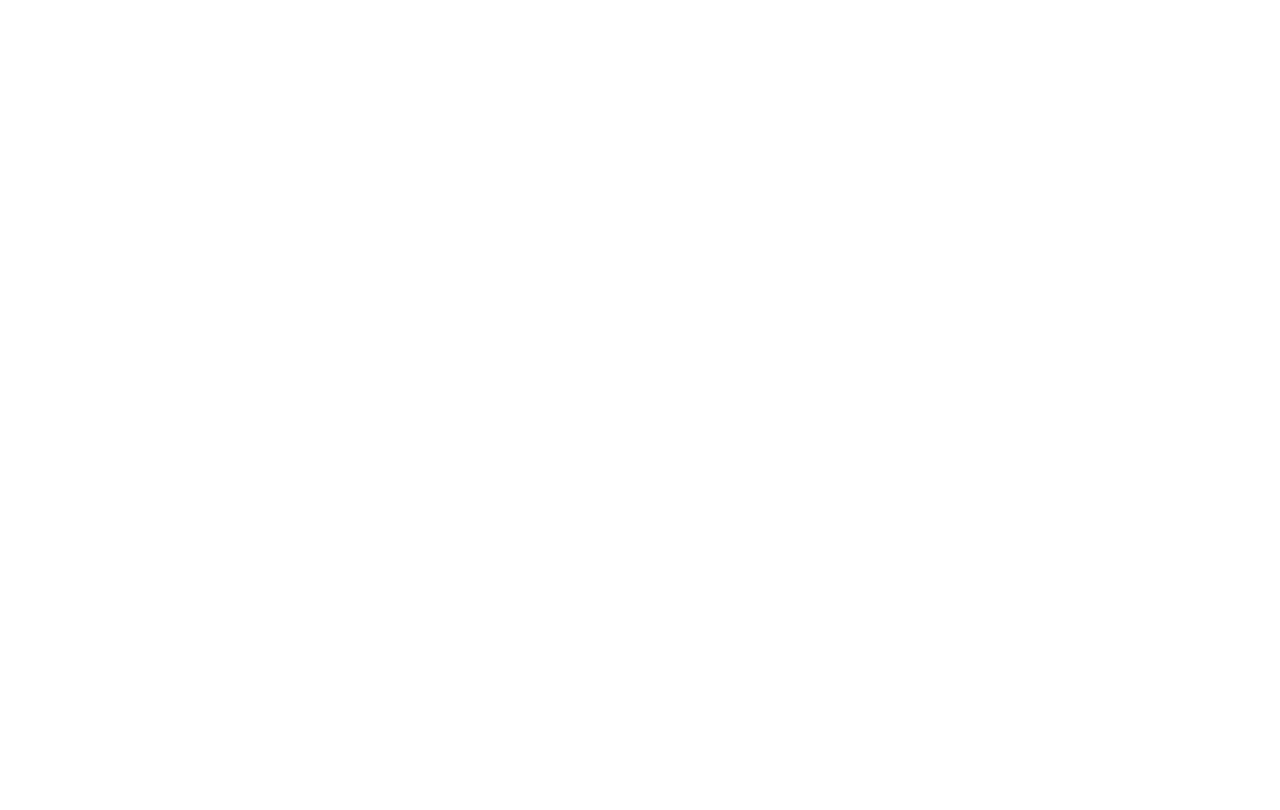
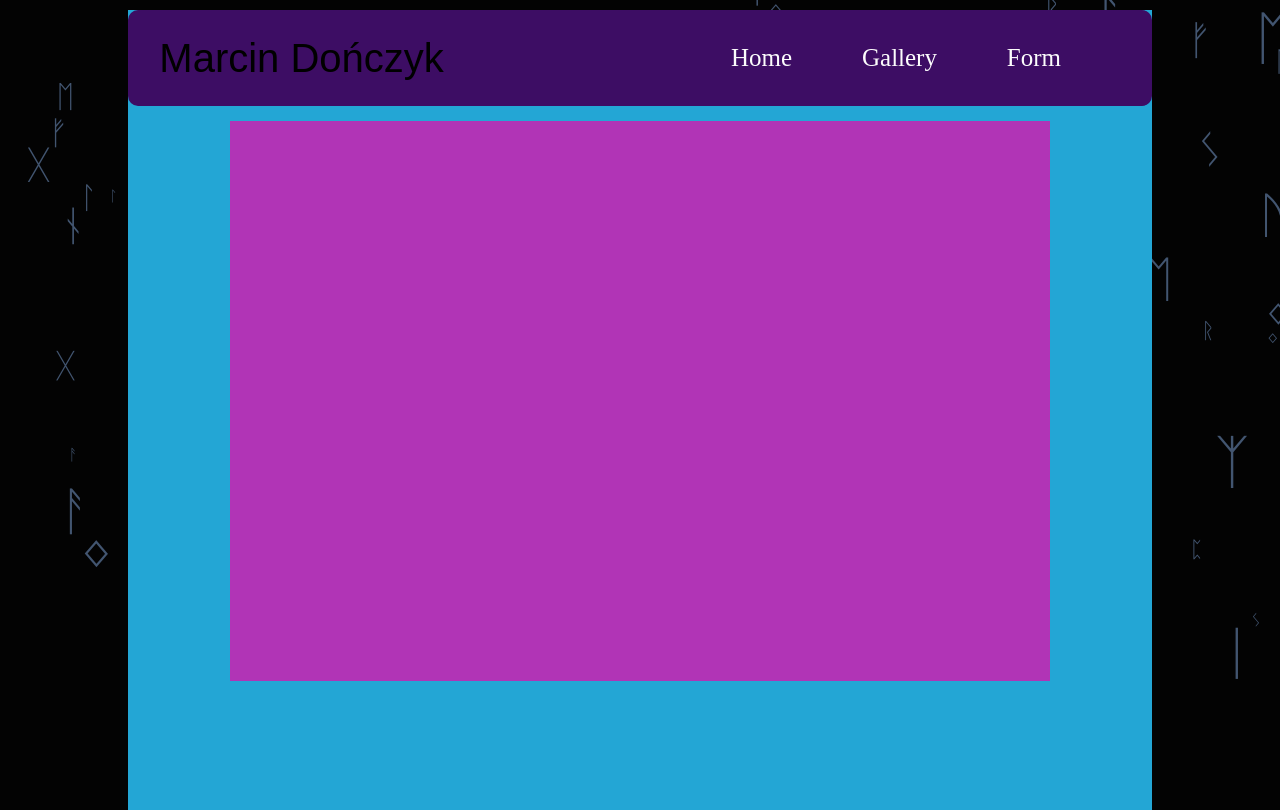
Before and after one commit to CodeShaman33/My_Painting_Portfolio_ver2, a plain HTML site: page form.html in a window 1280 px wide. Drawn offline with Linux system fonts and the light colour scheme.

Commit message:
Initial commit

```diff
--- a/form.html
+++ b/form.html
@@ -0,0 +1,21 @@
+<!DOCTYPE html>
+<html lang="en">
+<head>
+    <meta charset="UTF-8">
+    <meta http-equiv="X-UA-Compatible" content="IE=edge">
+    <meta name="viewport" content="width=device-width, initial-scale=1.0">
+    <title>Form</title>
+    <link rel="stylesheet" href="form.mjs">
+    <link rel="stylesheet" href="style.css">
+    <script type="module" src="form.mjs"></script>
+
+</head>
+<body>
+    <div class="main-container" id="main-container" data-form>
+    </div>
+
+
+    <script type="module" src="background-animation.mjs"></script>
+
+</body>
+</html>
--- /dev/null
+++ b/form.mjs
@@ -0,0 +1,64 @@
+import setLayout from "./main.mjs";
+import Gallery from "./gallery-class.mjs";
+import  createPhotoCarousel  from "./carousel.mjs";
+import { paintingsList } from './data.mjs';
+
+//setting up baasic elements
+let layout = new setLayout();
+layout.setCanvas();
+layout.setNavBar();
+layout.hamburger();
+formForm();
+
+
+function formForm() {
+    const container = document.getElementById('main-container');
+    let formContainer = document.createElement('div');
+    formContainer.classList.add('form-container');
+    container.append(formContainer);
+
+    let form = document.createElement('form');
+    form.classList.add('form');
+
+    // Email input
+    let emailLabel = document.createElement('label');
+    emailInput.setAttribute('id', 'email');
+    emailLabel.setAttribute('for', 'email');
+    emailLabel.textContext = 'your email';
+    let emailInput = document.createElement('input');
+    emailInput.setAttribute('type', 'email');
+    emailInput.setAttribute('name', 'email');
+    emailInput.setAttribute('placeholder', 'Email Address');
+    form.appendChild(emailLabel);
+    form.appendChild(emailInput);
+
+    // Input with options
+    let selectInput = document.createElement('select');
+    selectInput.setAttribute('name', 'options');
+    let option1 = document.createElement('option');
+    option1.text = 'Option 1';
+    selectInput.appendChild(option1);
+    let option2 = document.createElement('option');
+    option2.text = 'Option 2';
+    selectInput.appendChild(option2);
+    let option3 = document.createElement('option');
+    option3.text = 'Option 3';
+    selectInput.appendChild(option3);
+    form.appendChild(selectInput);
+
+    // Textarea input
+    let textareaInput = document.createElement('textarea');
+    textareaInput.setAttribute('name', 'message');
+    textareaInput.setAttribute('placeholder', 'Enter your message here');
+    form.appendChild(textareaInput);
+
+    // Submit button
+    let submitBtn = document.createElement('button');
+    submitBtn.setAttribute('type', 'submit');
+    submitBtn.innerHTML = 'Submit';
+    form.appendChild(submitBtn);
+
+    formContainer.appendChild(form);
+    }
+
+    // Call the function to generate the form
--- a/style.css
+++ b/style.css
@@ -475,3 +475,33 @@ border-radius: 10px;
 
 
 }
+
+#main-container[data-form]
+{
+    background-color: #23a6d5;
+    display: flex;
+    flex-direction: column;
+    align-items: center;
+}
+
+.form-container
+{
+    width: 80%;
+    height: 70vh;
+    background-color: #b134b6;
+    display: flex;
+    flex-direction: column;
+}
+
+.form
+{
+    display: flex;
+    flex-direction: column;
+}
+
+.form > *
+{
+    margin-bottom: 20px;
+    width: 80%;
+    align-self: center;
+}
```
